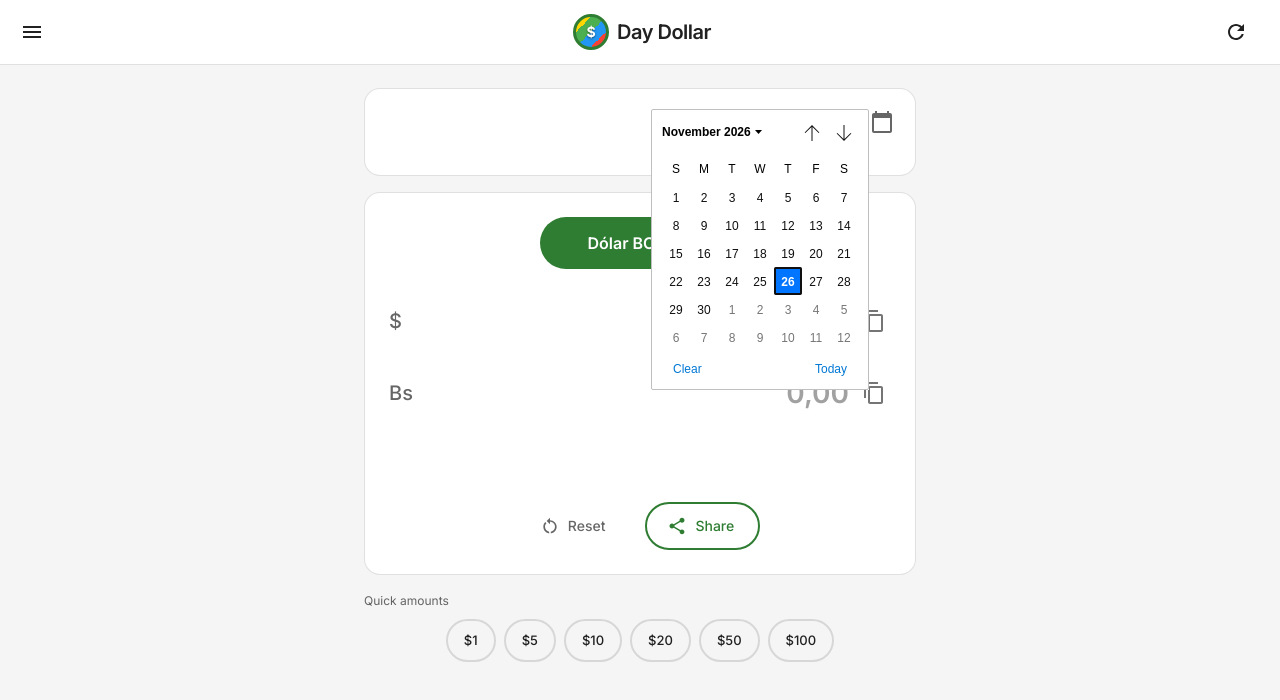
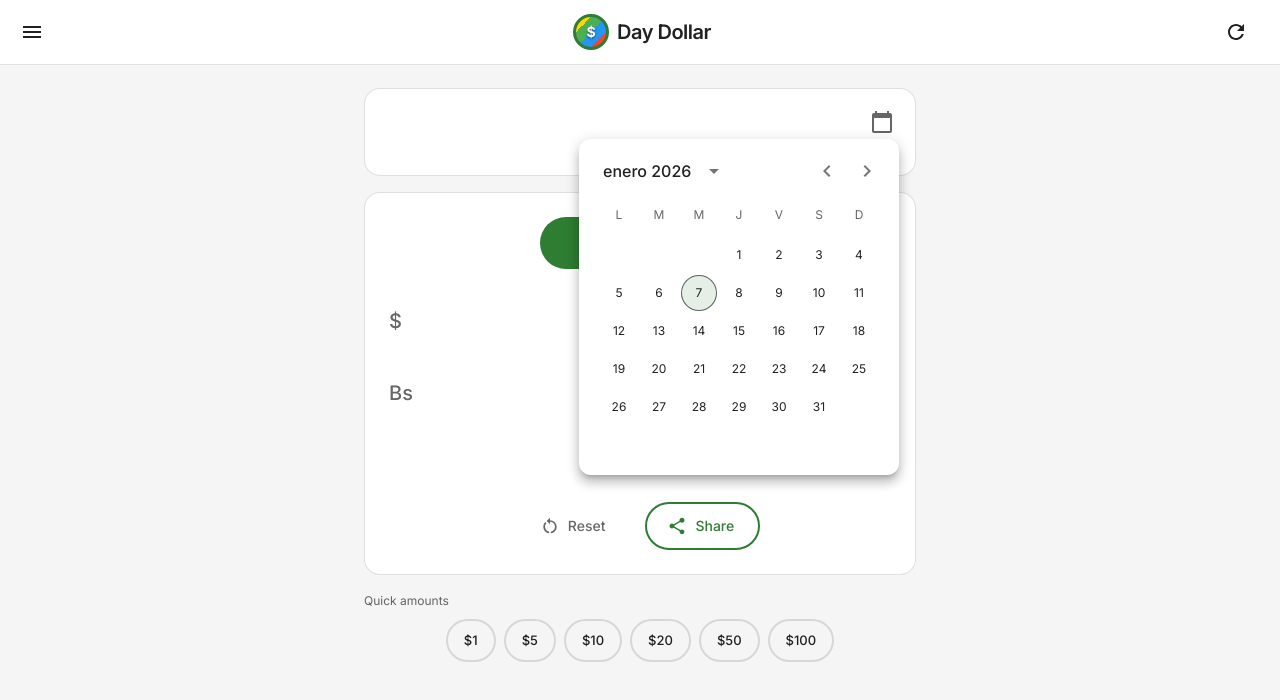
Before and after one commit to barreto-exe/day-dollar, a React (Vite) app: page / in a window 1280 px wide. Both pictures are taken after a click on the button 882 px from the left and 122 px from the top of the page. Shown: the top 700 px of the page. Built offline with nearby package versions, Linux system fonts and the light colour scheme; no server answers.

Commit message:
fix: desktop date picker

```diff
--- a/package.json
+++ b/package.json
@@ -14,6 +14,8 @@
     "@emotion/styled": "^11.11.0",
     "@mui/icons-material": "^5.15.6",
     "@mui/material": "^5.15.6",
+    "@mui/x-date-pickers": "^8.24.0",
+    "dayjs": "^1.11.19",
     "html2canvas": "^1.4.1",
     "i18next": "^23.8.2",
     "i18next-browser-languagedetector": "^7.2.0",
--- a/src/App.jsx
+++ b/src/App.jsx
@@ -1,4 +1,6 @@
 import { Routes, Route } from 'react-router-dom';
+import { LocalizationProvider } from '@mui/x-date-pickers';
+import { AdapterDayjs } from '@mui/x-date-pickers/AdapterDayjs';
 import { PreferencesProvider } from './contexts/PreferencesContext';
 import { RatesProvider } from './contexts/RatesContext';
 import AppLayout from './components/layout/AppLayout';
@@ -6,9 +8,11 @@ import Calculator from './components/calculator/Calculator';
 import BcvRates from './components/rates/BcvRates';
 import UsdtRates from './components/rates/UsdtRates';
 import Settings from './components/settings/Settings';
+import 'dayjs/locale/es';
 
 function App() {
     return (
+        <LocalizationProvider dateAdapter={AdapterDayjs} adapterLocale="es">
             <PreferencesProvider>
                 <RatesProvider>
                     <Routes>
@@ -21,6 +25,7 @@ function App() {
                     </Routes>
                 </RatesProvider>
             </PreferencesProvider>
+        </LocalizationProvider>
     );
 }
 
--- a/src/components/calculator/Calculator.jsx
+++ b/src/components/calculator/Calculator.jsx
@@ -13,9 +13,13 @@ import {
     DialogContentText,
     DialogActions,
     Alert,
-    TextField,
     IconButton,
+    useTheme,
+    useMediaQuery,
 } from '@mui/material';
+import { MobileDatePicker } from '@mui/x-date-pickers/MobileDatePicker';
+import { DesktopDatePicker } from '@mui/x-date-pickers/DesktopDatePicker';
+import dayjs from 'dayjs';
 import RestartAltIcon from '@mui/icons-material/RestartAlt';
 import CalendarTodayIcon from '@mui/icons-material/CalendarToday';
 import EventIcon from '@mui/icons-material/Event';
@@ -37,25 +41,16 @@ export default function Calculator() {
     const { t, i18n } = useTranslation();
     const { bcvRates, usdtRates, loading, getRateByCode, getNextRateByCode, selectedDate, fetchBcvRatesByDate, clearSelectedDate } = useRates();
     const { preferences, sessionPrefs, setUseNextRate } = usePreferences();
+    const theme = useTheme();
+    const isMobile = useMediaQuery(theme.breakpoints.down('sm'));
 
     const [selectedRate, setSelectedRate] = useState(preferences.favoriteRate);
     const [foreignAmount, setForeignAmount] = useState('');
     const [bsAmount, setBsAmount] = useState('');
     const [activeInput, setActiveInput] = useState(null);
     const [showNextRateModal, setShowNextRateModal] = useState(false);
-    const dateInputRef = useRef(null);
-
-    // Handle click on calendar icon to open date picker
-    const handleCalendarClick = () => {
-        if (dateInputRef.current) {
-            // Try showPicker first (modern browsers), fallback to click
-            if (dateInputRef.current.showPicker) {
-                dateInputRef.current.showPicker();
-            } else {
-                dateInputRef.current.click();
-            }
-        }
-    };
+    const [datePickerOpen, setDatePickerOpen] = useState(false);
+    const datePickerAnchorRef = useRef(null);
 
     // Check if selected rate is a BCV rate (not USDT)
     const isBcvRate = selectedRate !== RATE_TYPES.USDT;
@@ -250,11 +245,10 @@ export default function Calculator() {
         }
     };
 
-    // Handle date picker change
-    const handleDateChange = async (event) => {
-        const dateValue = event.target.value;
-        if (dateValue) {
-            const date = new Date(dateValue + 'T12:00:00');
+    // Handle date picker change (receives dayjs object from MUI DatePicker)
+    const handleDateChange = async (newValue) => {
+        if (newValue && newValue.isValid()) {
+            const date = newValue.toDate();
             await fetchBcvRatesByDate(date);
             setUseNextRate(false); // Reset next rate when selecting a specific date
         }
@@ -294,30 +288,43 @@ export default function Calculator() {
                         </Typography>
 
                         {/* Date Picker for BCV rates */}
-                        {isBcvRate && (
-                            <Box sx={{ position: 'relative' }}>
-                                <input
-                                    ref={dateInputRef}
-                                    type="date"
-                                    onChange={handleDateChange}
-                                    style={{
-                                        position: 'absolute',
-                                        opacity: 0,
-                                        width: 0,
-                                        height: 0,
-                                        pointerEvents: 'none',
-                                    }}
-                                />
+                        {isBcvRate ? (
+                            <>
                                 <IconButton
+                                    ref={datePickerAnchorRef}
                                     size="small"
-                                    onClick={handleCalendarClick}
+                                    onClick={() => setDatePickerOpen(true)}
                                     sx={{ color: 'text.secondary' }}
                                 >
                                     <CalendarTodayIcon />
                                 </IconButton>
-                            </Box>
-                        )}
-                        {!isBcvRate && (
+                                {isMobile ? (
+                                    <MobileDatePicker
+                                        open={datePickerOpen}
+                                        onClose={() => setDatePickerOpen(false)}
+                                        value={selectedDate ? dayjs(selectedDate) : null}
+                                        onChange={handleDateChange}
+                                        slotProps={{
+                                            textField: { sx: { display: 'none' } },
+                                        }}
+                                    />
+                                ) : (
+                                    <DesktopDatePicker
+                                        open={datePickerOpen}
+                                        onClose={() => setDatePickerOpen(false)}
+                                        value={selectedDate ? dayjs(selectedDate) : null}
+                                        onChange={handleDateChange}
+                                        slotProps={{
+                                            textField: { sx: { display: 'none' } },
+                                            popper: {
+                                                anchorEl: datePickerAnchorRef.current,
+                                                placement: 'bottom-end',
+                                            },
+                                        }}
+                                    />
+                                )}
+                            </>
+                        ) : (
                             <CalendarTodayIcon sx={{ color: 'text.secondary' }} />
                         )}
                     </Box>
--- a/src/components/rates/BcvRates.jsx
+++ b/src/components/rates/BcvRates.jsx
@@ -9,7 +9,12 @@ import {
     IconButton,
     Button,
     Alert,
+    useTheme,
+    useMediaQuery,
 } from '@mui/material';
+import { MobileDatePicker } from '@mui/x-date-pickers/MobileDatePicker';
+import { DesktopDatePicker } from '@mui/x-date-pickers/DesktopDatePicker';
+import dayjs from 'dayjs';
 import CalendarTodayIcon from '@mui/icons-material/CalendarToday';
 import ExpandMoreIcon from '@mui/icons-material/ExpandMore';
 import ExpandLessIcon from '@mui/icons-material/ExpandLess';
@@ -25,25 +30,16 @@ import { formatDate, formatNumber } from '../../utils/formatters';
 export default function BcvRates() {
     const { t, i18n } = useTranslation();
     const { bcvRates, allRates, loading, selectedDate, fetchBcvRatesByDate, clearSelectedDate } = useRates();
+    const theme = useTheme();
+    const isMobile = useMediaQuery(theme.breakpoints.down('sm'));
     const [showOther, setShowOther] = useState(false);
-    const dateInputRef = useRef(null);
+    const [datePickerOpen, setDatePickerOpen] = useState(false);
+    const datePickerAnchorRef = useRef(null);
 
-    // Handle click on calendar icon to open date picker
-    const handleCalendarClick = () => {
-        if (dateInputRef.current) {
-            if (dateInputRef.current.showPicker) {
-                dateInputRef.current.showPicker();
-            } else {
-                dateInputRef.current.click();
-            }
-        }
-    };
-
-    // Handle date picker change
-    const handleDateChange = async (event) => {
-        const dateValue = event.target.value;
-        if (dateValue) {
-            const date = new Date(dateValue + 'T12:00:00');
+    // Handle date picker change (receives dayjs object from MUI DatePicker)
+    const handleDateChange = async (newValue) => {
+        if (newValue && newValue.isValid()) {
+            const date = newValue.toDate();
             await fetchBcvRatesByDate(date);
         }
     };
@@ -185,27 +181,39 @@ export default function BcvRates() {
                             </Typography>
                         </Box>
                         {/* Date Picker */}
-                        <Box sx={{ position: 'relative' }}>
-                            <input
-                                ref={dateInputRef}
-                                type="date"
+                        <IconButton
+                            ref={datePickerAnchorRef}
+                            size="small"
+                            onClick={() => setDatePickerOpen(true)}
+                            sx={{ color: 'text.secondary' }}
+                        >
+                            <CalendarTodayIcon />
+                        </IconButton>
+                        {isMobile ? (
+                            <MobileDatePicker
+                                open={datePickerOpen}
+                                onClose={() => setDatePickerOpen(false)}
+                                value={selectedDate ? dayjs(selectedDate) : null}
                                 onChange={handleDateChange}
-                                style={{
-                                    position: 'absolute',
-                                    opacity: 0,
-                                    width: 0,
-                                    height: 0,
-                                    pointerEvents: 'none',
+                                slotProps={{
+                                    textField: { sx: { display: 'none' } },
                                 }}
                             />
-                            <IconButton
-                                size="small"
-                                onClick={handleCalendarClick}
-                                sx={{ color: 'text.secondary' }}
-                            >
-                                <CalendarTodayIcon />
-                            </IconButton>
-                        </Box>
+                        ) : (
+                            <DesktopDatePicker
+                                open={datePickerOpen}
+                                onClose={() => setDatePickerOpen(false)}
+                                value={selectedDate ? dayjs(selectedDate) : null}
+                                onChange={handleDateChange}
+                                slotProps={{
+                                    textField: { sx: { display: 'none' } },
+                                    popper: {
+                                        anchorEl: datePickerAnchorRef.current,
+                                        placement: 'bottom-end',
+                                    },
+                                }}
+                            />
+                        )}
                     </Box>
 
                     {/* Return to current date button */}
```
Also changed, not shown: 1 other file (tests, documents, lock files or other folders). Lines whose indentation alone changed are shown as unchanged.
